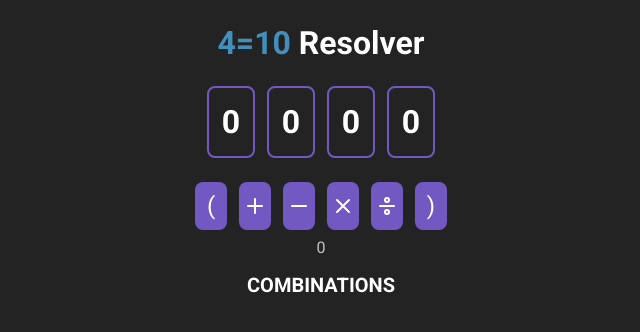
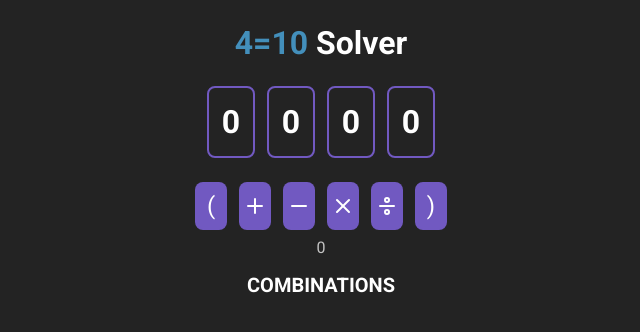
Before and after one commit to Lego4m/4equal10-resolver, a React (Create React App) app: page / in a window 1280 px wide. Shown: the top 332 px of the page, without its empty margins (319-959 px from the left). Built offline with nearby package versions, Linux system fonts and the light colour scheme.

Commit message:
Name change and GH-Pages

```diff
--- a/public/index.html
+++ b/public/index.html
@@ -16,7 +16,7 @@
     <link rel="preconnect" href="https://fonts.gstatic.com" crossorigin>
     <link href="https://fonts.googleapis.com/css2?family=Roboto:wght@400;700&display=swap" rel="stylesheet">
 
-    <title>4=10 Resolver</title>
+    <title>4=10 Solver</title>
   </head>
   <body>
     <noscript>You need to enable JavaScript to run this app.</noscript>
--- a/src/App.tsx
+++ b/src/App.tsx
@@ -2,7 +2,7 @@ import { useState, useMemo } from 'react';
 
 import { FiPlus, FiMinus, FiX, FiDivide } from 'react-icons/fi';
 
-import { combinate } from './lib/resolver';
+import { combinate } from './lib/solver';
 import { calculate } from './lib/combinationsCalculator';
 
 import './App.scss';
@@ -53,7 +53,7 @@ function App() {
           >
             4=10
           </a>
-          {' '} Resolver
+          {' '} Solver
         </h1>
       </header>
 
```
Also changed, not shown: package.json (+7 -1 lines), src/lib/solver.ts (renamed from src/lib/resolver.ts), 2 other files (tests, documents, lock files or other folders).
